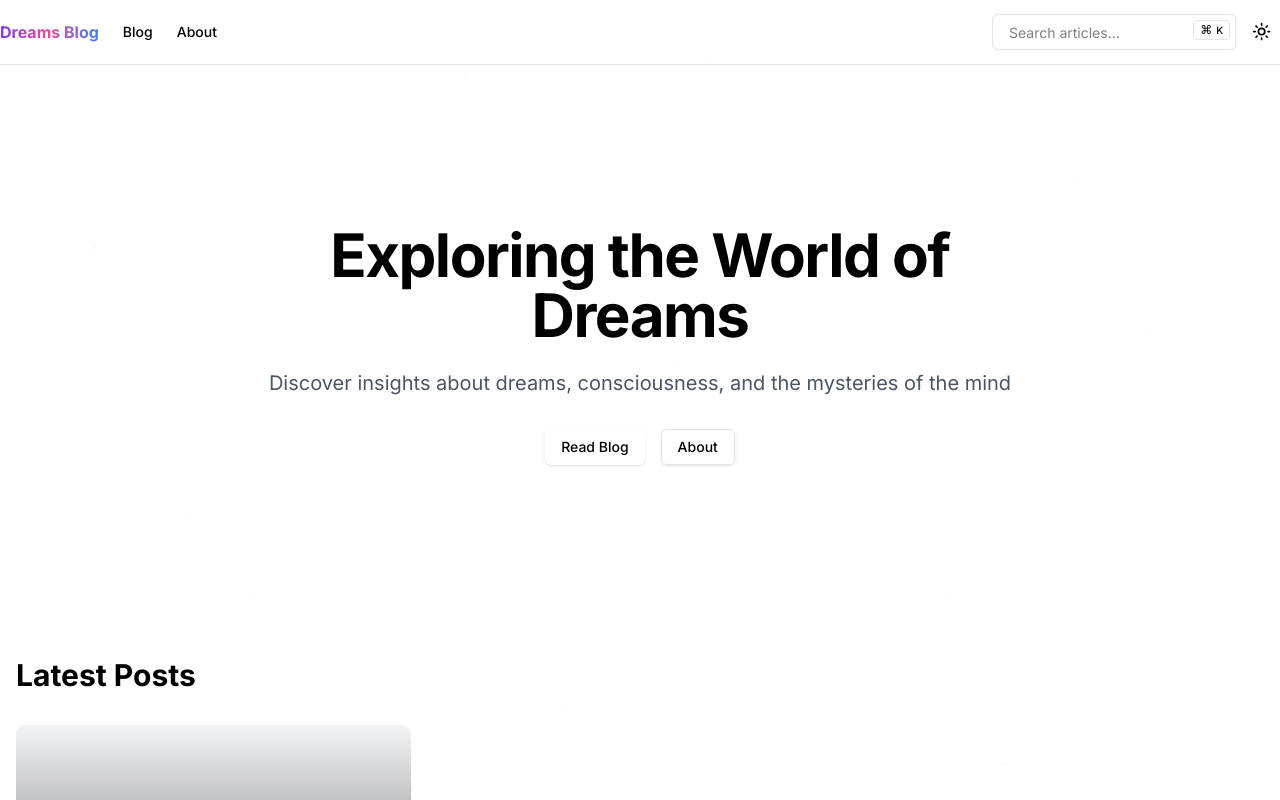
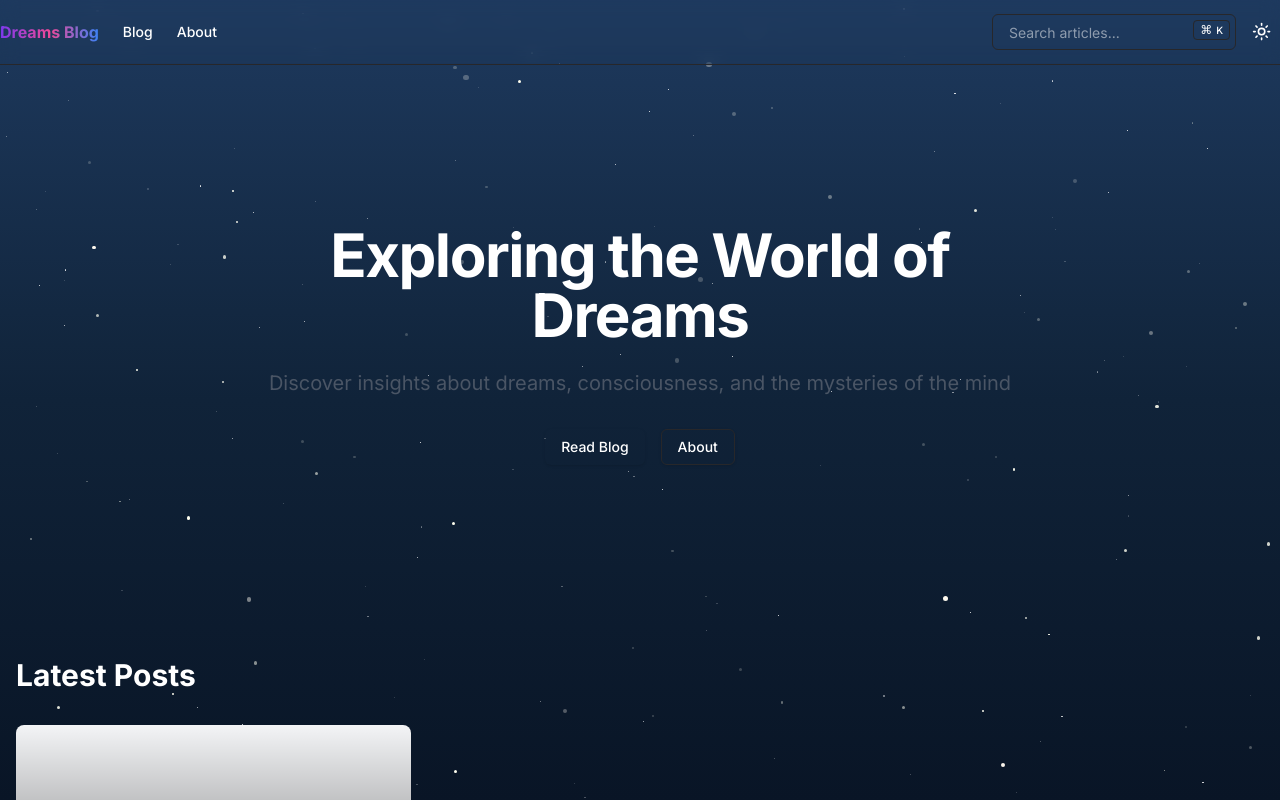
Before and after one commit to wzgatenox/blog-website, a Next.js app: page / in a window 1280 px wide. Shown: the top 800 px of the page. Built offline with nearby package versions, Linux system fonts and the light colour scheme.

Commit message:
Update layout to enforce dark theme by default and adjust ThemeProvider settings. Refactor search component for cleaner syntax and enhance StarryBackground with new gradient colors for improved visual appeal.

```diff
--- a/src/app/layout.tsx
+++ b/src/app/layout.tsx
@@ -18,16 +18,16 @@ export default function RootLayout({
   children: React.ReactNode
 }) {
   return (
-    <html lang="en" suppressHydrationWarning>
+    <html lang="en" suppressHydrationWarning className="dark">
       <body className={`${inter.className} bg-transparent`}>
         <ThemeProvider
           attribute="class"
-          defaultTheme="system"
-          enableSystem
+          defaultTheme="dark"
+          enableSystem={false}
           disableTransitionOnChange
         >
-          <StarryBackground />
           <div className="relative min-h-screen">
+            <StarryBackground />
             <Nav />
             <main className="container mx-auto px-4 py-8">
               {children}
--- a/src/app/page.tsx
+++ b/src/app/page.tsx
@@ -3,8 +3,6 @@ import { Button } from "@/components/ui/button"
 import { blogPosts } from "@/data/blog-posts"
 
 export default function Home() {
-  const latestPost = Object.entries(blogPosts)[0]
-
   return (
     <main className="min-h-screen">
       {/* Hero Section */}
--- a/src/components/StarryBackground.tsx
+++ b/src/components/StarryBackground.tsx
@@ -53,7 +53,7 @@ export function StarryBackground() {
 
   return (
     <>
-      <div className="fixed inset-0 z-[-1] bg-gradient-to-b from-navy-600 via-navy-700 via-navy-800 via-navy-850 via-navy-900 to-navy-950" />
+      <div className="fixed inset-0 z-[-1] !bg-[#1E3A5F] bg-gradient-to-b from-[#1E3A5F] via-[#162D4C] via-[#102339] via-[#0C1B2E] to-[#091526]" />
       <div className="fixed inset-0 z-[-1]">
         {stars.map((star) => (
           <div
--- a/src/components/search.tsx
+++ b/src/components/search.tsx
@@ -30,7 +30,7 @@ export function Search() {
       return
     }
 
-    const searchResults = Object.entries(blogPosts).filter(([_, post]) => {
+    const searchResults = Object.entries(blogPosts).filter(([, post]) => {
       const searchableText = `${post.title} ${post.subtitle || ""} ${post.content}`
       return searchableText.toLowerCase().includes(query.toLowerCase())
     })
```
